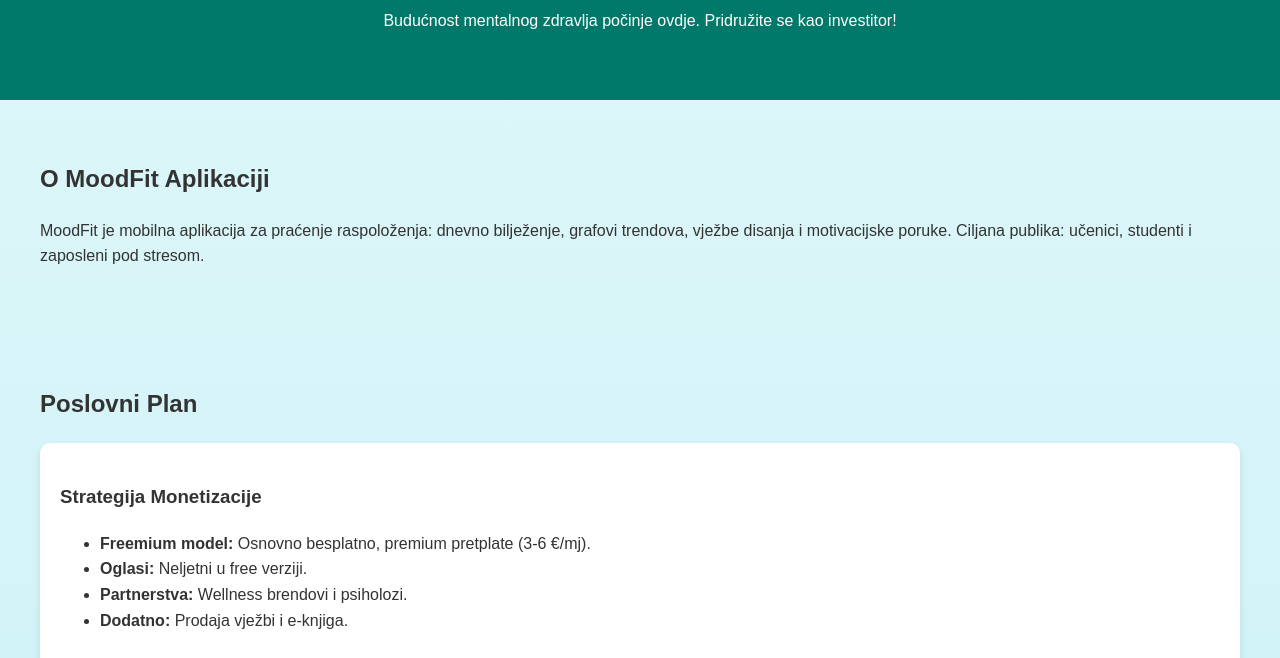
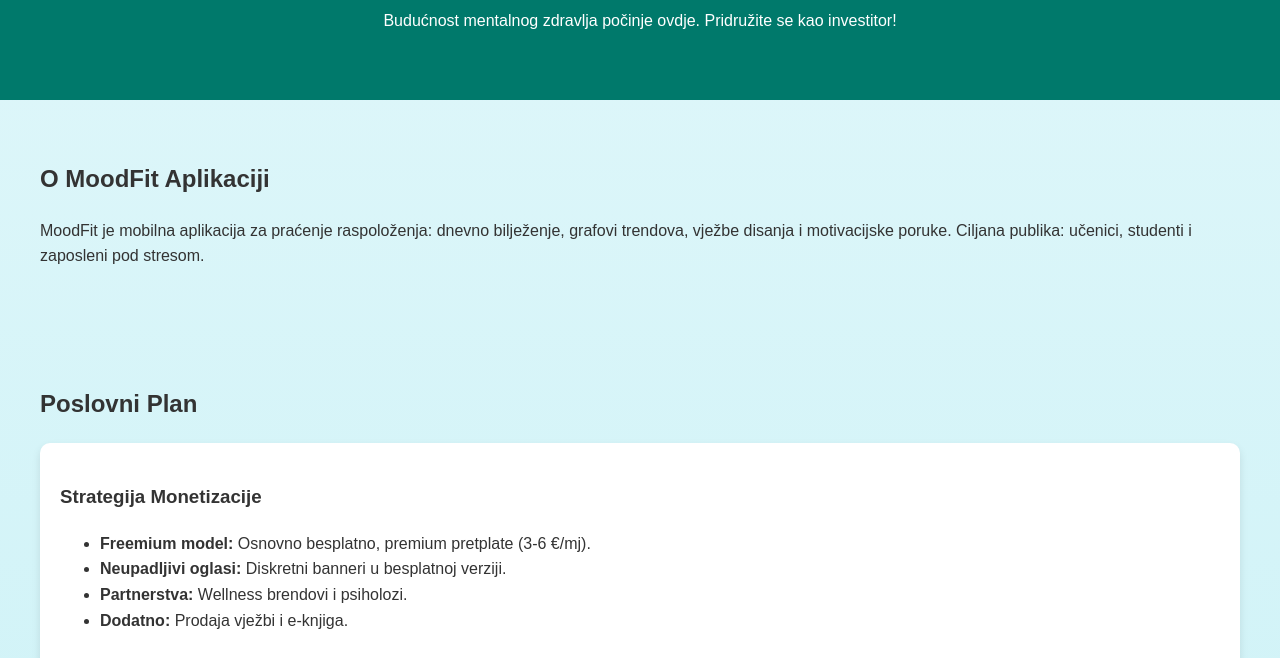
Before and after one commit to dvrankov01-ui/MoodFit-Web-Csegment, a plain HTML site: page index.html in a window 1280 px wide. Shown: the part 136-794 px from the top of the page. Drawn offline with nearby package versions, Linux system fonts and the light colour scheme.

Commit message:
Update index.html

```diff
--- a/index.html
+++ b/index.html
@@ -39,7 +39,7 @@
             <h3>Strategija Monetizacije</h3>
             <ul>
                 <li><strong>Freemium model:</strong> Osnovno besplatno, premium pretplate (3-6 €/mj).</li>
-                <li><strong>Oglasi:</strong> Neljetni u free verziji.</li>
+                <li><strong>Neupadljivi oglasi:</strong> Diskretni banneri u besplatnoj verziji.</li>
                 <li><strong>Partnerstva:</strong> Wellness brendovi i psiholozi.</li>
                 <li><strong>Dodatno:</strong> Prodaja vježbi i e-knjiga.</li>
             </ul>
```
